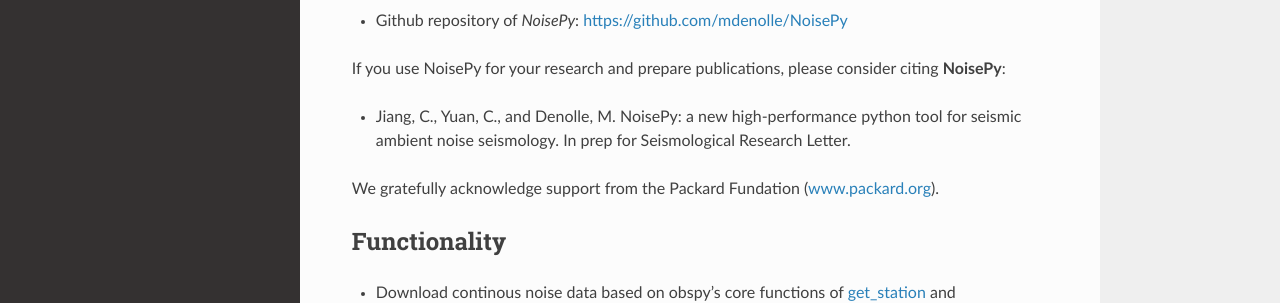
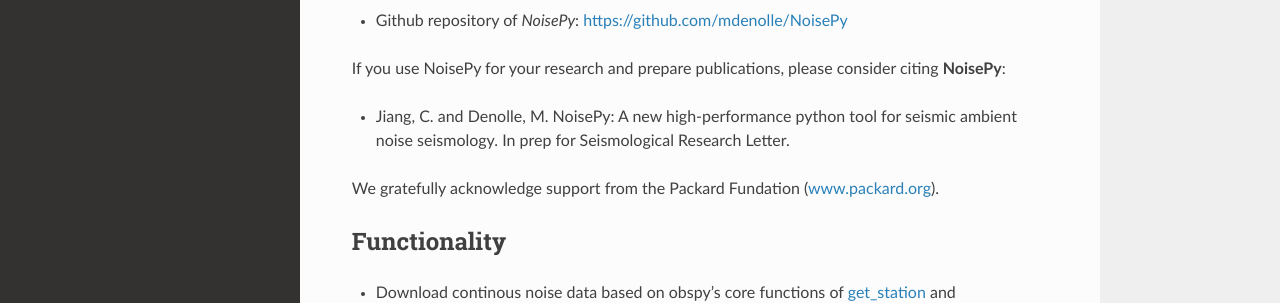
Before and after one commit to noisepy/NoisePy, a Sphinx documentation site: the page built from docs/index.rst, in a window 1280 px wide and 1302 px high. Shown: the part 616-919 px from the top of the window. Built offline with Sphinx 7.4.7 and the Read the Docs theme 2.0.0, drawn with Linux system fonts in a browser that asks for light colours.

Commit message:
Update index.rst

```diff
--- a/docs/index.rst
+++ b/docs/index.rst
@@ -13,7 +13,7 @@
 
 If you use NoisePy for your research and prepare publications, please consider citing **NoisePy**:
 
-* Jiang, C., Yuan, C., and Denolle, M. NoisePy: a new high-performance python tool for seismic ambient noise seismology. In prep for Seismological Research Letter.
+* Jiang, C. and Denolle, M. NoisePy: A new high-performance python tool for seismic ambient noise seismology. In prep for Seismological Research Letter.
 
 We gratefully acknowledge support from the Packard Fundation (`www.packard.org <http://www.packard.org>`_).
 
```
